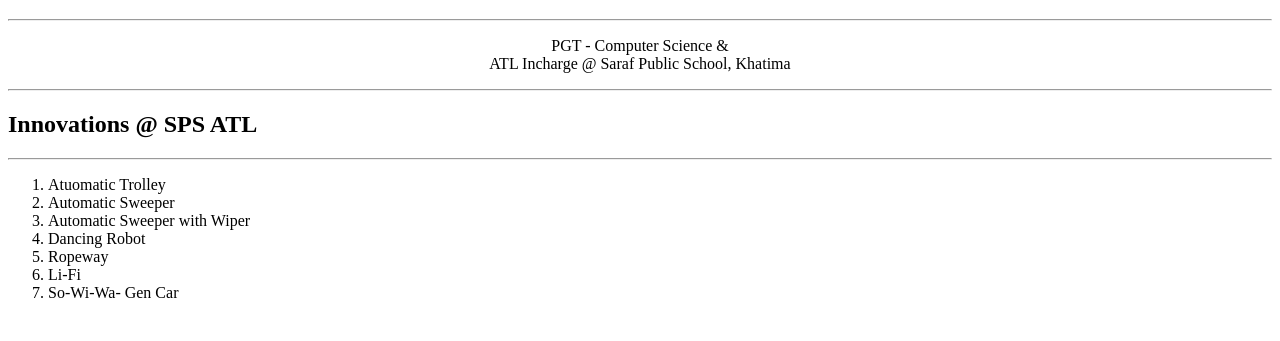
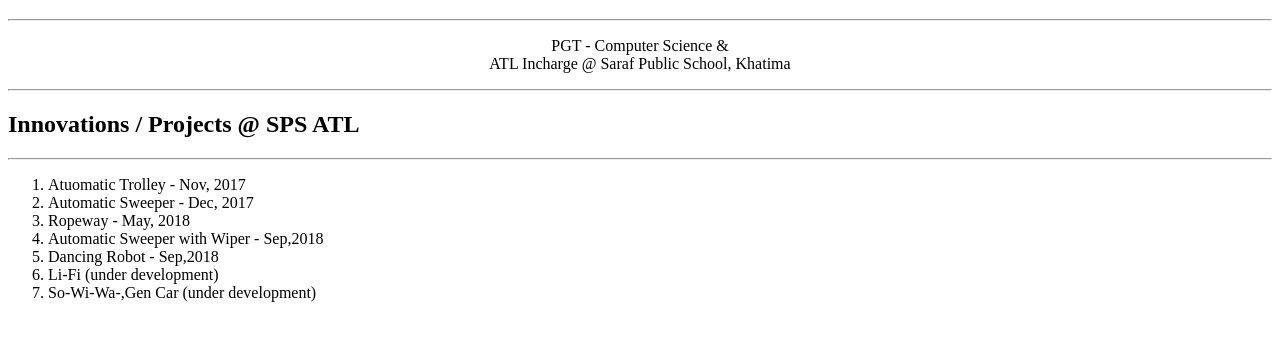
Before and after one commit to CHINMAYRAUL/chinmayraul.github.io, a plain HTML site: page index.htm in a window 1280 px wide. Shown: the part 71-412 px from the top of the page. Drawn offline with Linux system fonts and the light colour scheme.

Commit message:
Update index.htm

```diff
--- a/index.htm
+++ b/index.htm
@@ -4,14 +4,15 @@
 <p align=center> PGT - Computer Science &<br>
   ATL Incharge @ Saraf Public School, Khatima</p>
 <hr>
-<h2>Innovations @ SPS ATL</h2>
+<h2>Innovations / Projects @ SPS ATL</h2>
 <hr>
 <OL>
-<LI>Atuomatic Trolley
- <LI> Automatic Sweeper
-   <LI> Automatic Sweeper with Wiper
-     <LI> Dancing Robot
-       <LI> Ropeway
-         <LI> Li-Fi
-           <LI>So-Wi-Wa- Gen Car
+<LI>Atuomatic Trolley -  Nov, 2017
+ <LI> Automatic Sweeper -  Dec, 2017
+   <LI> Ropeway   -  May, 2018
+     <LI> Automatic Sweeper with Wiper -  Sep,2018
+     <LI> Dancing Robot -  Sep,2018
+
+         <LI> Li-Fi (under development)
+           <LI>So-Wi-Wa-,Gen Car (under development)
              </oL>
```
